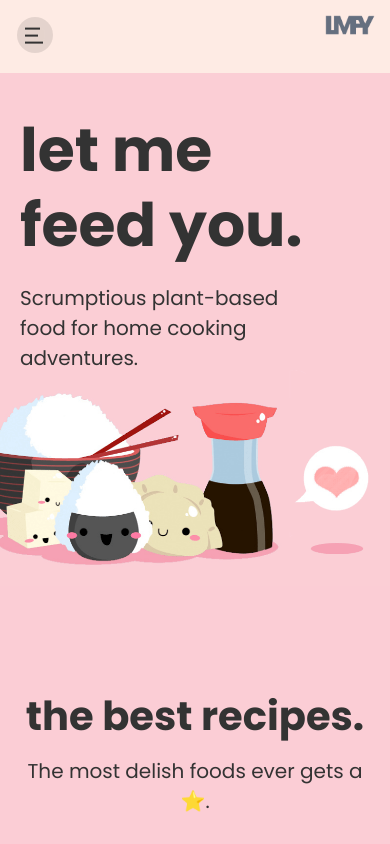
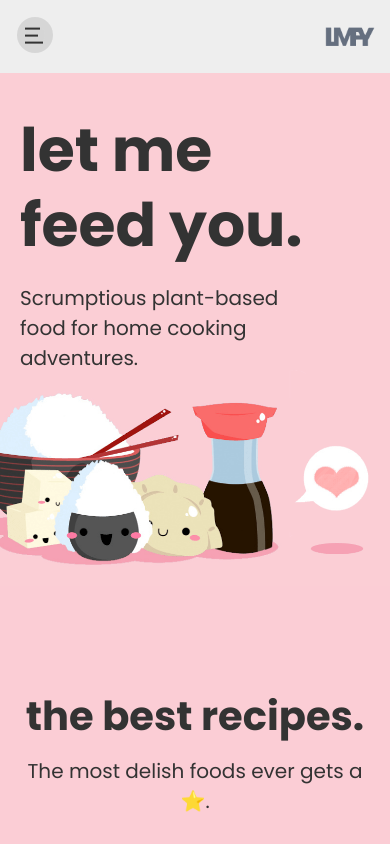
Before and after one commit to FredrikRidderfalk/let-me-feed-you, an Angular app: page / in a window 390 px wide. Shown: the top 844 px of the page. Built offline with nearby package versions, Linux system fonts and the light colour scheme.

Commit message:
update position of logo on mobile navbar

```diff
--- a/src/app/components/mobile-navbar/mobile-navbar.component.sass
+++ b/src/app/components/mobile-navbar/mobile-navbar.component.sass
@@ -4,9 +4,9 @@
     width: 50px
     display: block
     position: absolute
-    right: 0
-    top: 0
-    margin: 15px
+    right: 15px
+    top: 50%
+    transform: translateY(-50%)
 
 // Animated navbar
 $items: 3
@@ -16,7 +16,7 @@ $transition-delay: 0.05s
 .container
     position: relative
     width: 100%
-    background-color: $lmfy-beige
+    background-color: $lmfy-gray
     overflow: hidden
 
 #toggle
```
